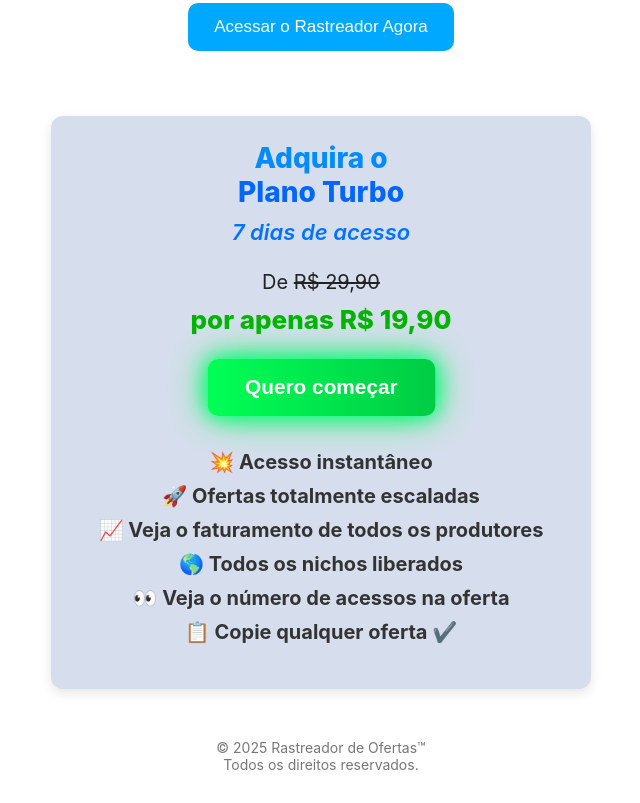
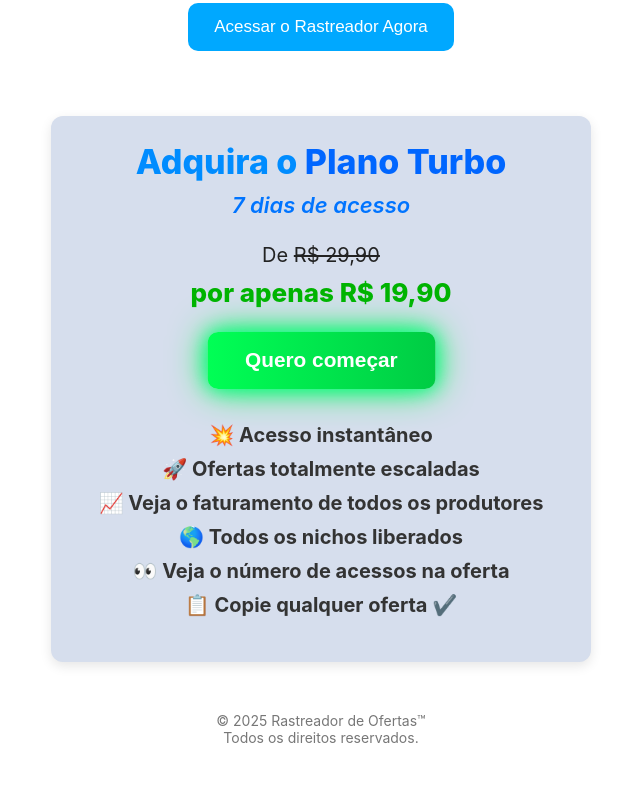
Before and after one commit to guiaobjetivo/rastreadordeofertas, a plain HTML site: page index.html in a window 1280 px wide. Shown: the part 1870-2673 px from the top of the page, without its empty margins (319-959 px from the left). After the commit the page ends 2646 px from the top, so only its background shows below. Drawn offline with Linux system fonts and the light colour scheme.

Commit message:
Update index.html

```diff
--- a/index.html
+++ b/index.html
@@ -261,8 +261,8 @@
 
 
 <section id="oferta" style="font-family: 'Inter', sans-serif; background: #d6deed; text-align: center; padding: 20px 20px; border-radius: 12px; max-width: 500px; margin: 50px auto; box-shadow: 0 4px 12px rgba(0,0,0,0.1); position: relative; overflow: hidden;">
-  <h1 style="color: #008cff; font-size: 28px; font-weight: 800; margin-bottom: 10px;">
-    Adquira o <br> <span style="color:#0066ff;">Plano Turbo</span>
+  <h1 style="color: #008cff; font-size: 34px; font-weight: 800; margin-bottom: 10px;">
+    Adquira o <span style="color:#0066ff;">Plano Turbo</span>
   </h1>
 
   <p style="font-style: italic; color: #0074ff; font-weight: 600; font-size: 22px; margin: 5px 0 25px;">
```
